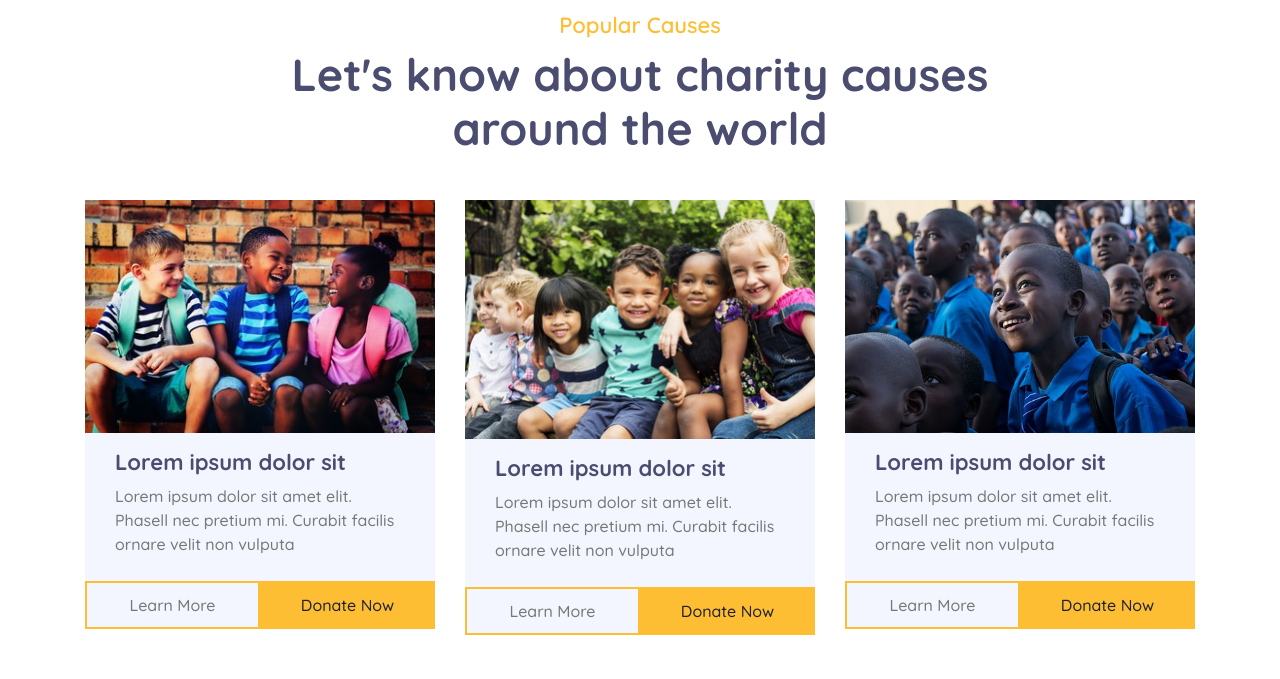
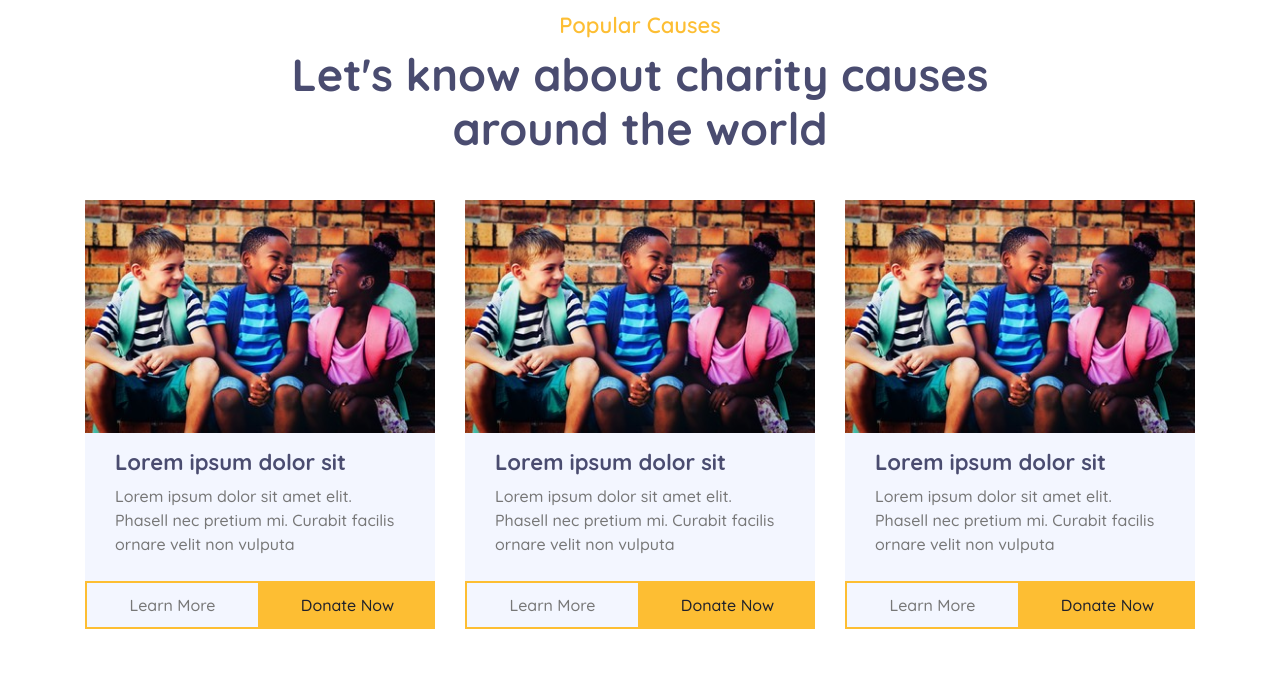
Before and after one commit to chrisunday2013/nonprofit, a Django app: page / in a window 1280 px wide. Shown: the part 2872-3551 px from the top of the page. Run offline with Django 4.2, Linux system fonts and the light colour scheme; some libraries are stand-ins or nearby versions.

Commit message:
static files

```diff
--- a/templates/index.html
+++ b/templates/index.html
@@ -110,7 +110,7 @@
                     </div>
                     <div class="carousel-item">
                         <div class="carousel-img">
-                            <img src="{% static 'assets/img/carousel-2.jpg' %}" alt="Image">
+                            <img src="{% static 'assets/img/event-2.jpg' %}" alt="Image">
                         </div>
                         <div class="carousel-text">
                             <h1>Get Involved with helping hand</h1>
@@ -368,7 +368,7 @@
 
                     <div class="causes-item">
                         <div class="causes-img">
-                            <img class="mb-3" src="{% static 'assets/img/togetherkids.jpg' %}" alt="Image">
+                            <img class="mb-3" src="{% static 'assets/img/kidbricks.jpg' %}" alt="Image">
                         </div>
 
                         <div class="causes-text">
@@ -383,7 +383,7 @@
 
                     <div class="causes-item">
                         <div class="causes-img">
-                            <img class="mb-3" src="{% static 'assets/img/uniformlads.jpg' %}" alt="Image">
+                            <img class="mb-3" src="{% static 'assets/img/kidbricks.jpg' %}" alt="Image">
                         </div>
 
                         <div class="causes-text">
```
